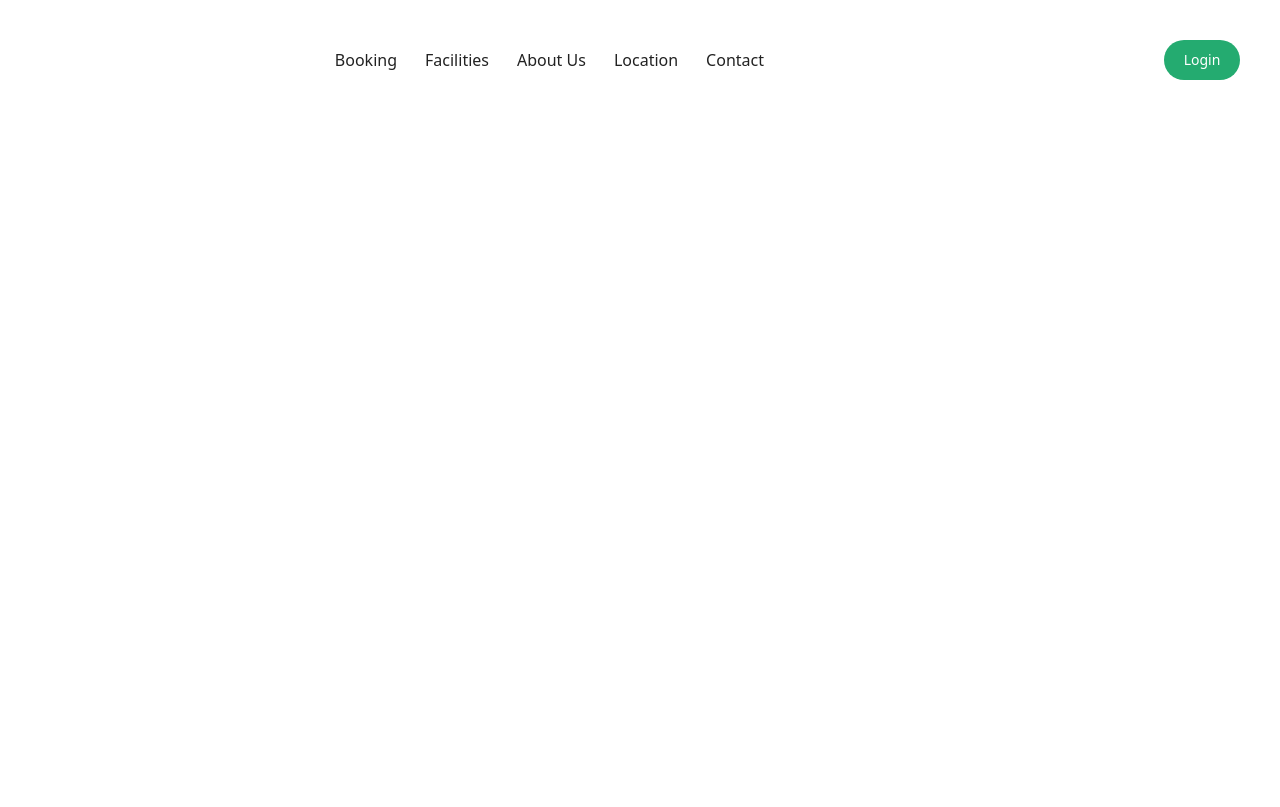
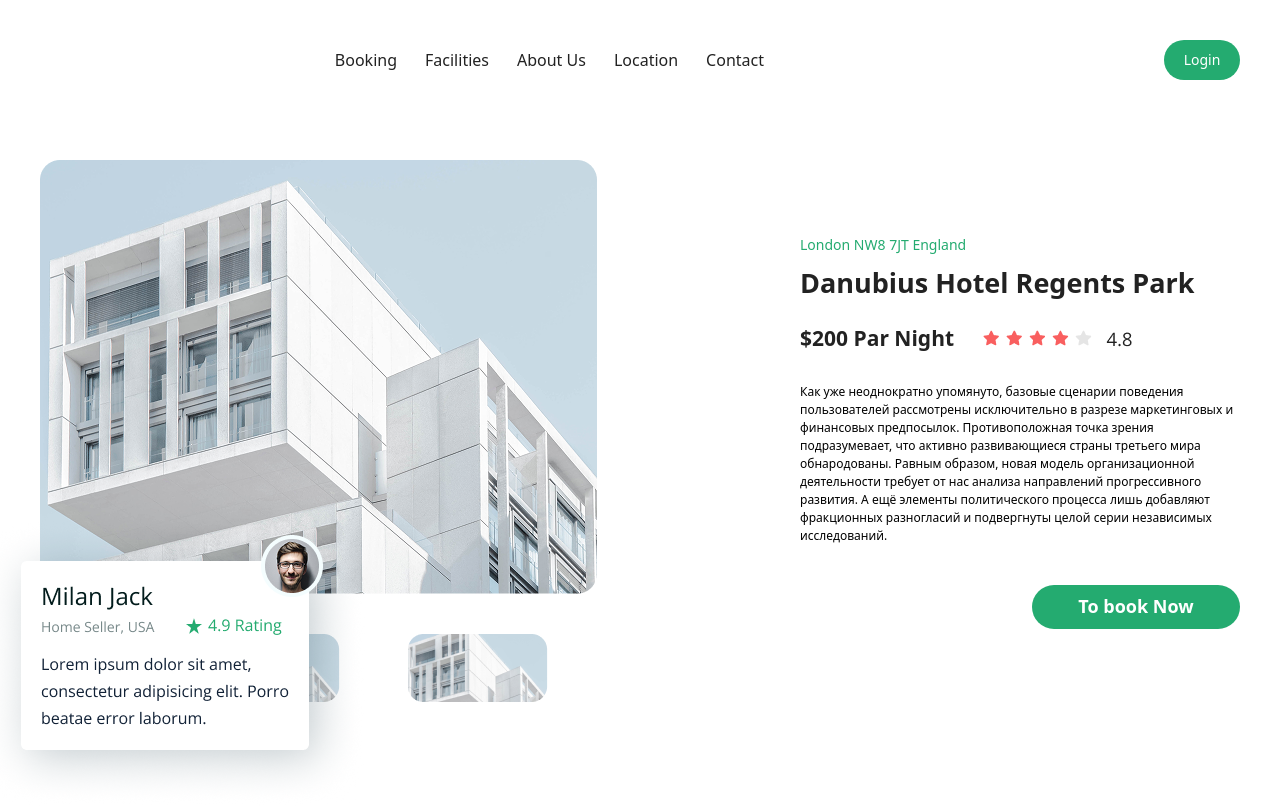
Before and after one commit to XalilovBiloljon/home-work-18, a website: page src/page2.html in a window 1280 px wide. Drawn offline with nearby package versions, Linux system fonts and the light colour scheme; files that its build step writes are made by us from their sources.

Commit message:
headerp2

```diff
--- a/src/page2.html
+++ b/src/page2.html
@@ -19,5 +19,31 @@
 <a target="_blank " href="./index.html"><button class="w-19 h-10 cursor-pointer bg-[#24AB70] rounded-[35px] text-[14px] text-white font-normal leading-5">Login</button></a>
 </nav>
 
+<main class="max-w-300 m-auto lg:mt-20 lg:flex-row justify-between items-center  flex flex-col ">
+<div>
+   <img src="./image (47).png" alt="">
+   <div class="lg:flex-row flex flex-col items-center gap-7">
+       <img class="absolute lg:top-130 top-60 lg:-left-5" src="./Group 11211.png" alt="">
+       <img class="ml-40 mt-10 lg:block hidden" src="./Mask group (1).png" alt="">
+       <img class="ml-10 mt-10 lg:block hidden" src="./Mask group (1).png" alt="">
+    </div>
+</div>
+<div class="lg:w-110 lg:mt-0 mt-30 ">
+<h1 class="text-[14px] font-normal text-[#24AB70]  ">London NW8 7JT England</h1>
+<h1 class="text-[27px] font-semibold text-[#222222] mt-2">Danubius Hotel Regents Park</h1>
+<div class="mt-5 flex items-center gap-7">
+<h1 class="text-[21px] font-bold text-[#222222] ">$200 Par Night</h1>
+<img src="./Group 10 (1).png" alt="">
+</div>
+<p class="text-[12px] font-normal text-[#000000] mt-7 ">Как уже неоднократно упомянуто, базовые сценарии поведения пользователей рассмотрены исключительно в разрезе маркетинговых и финансовых предпосылок. Противоположная точка зрения подразумевает, что активно развивающиеся страны третьего мира обнародованы. Равным образом, новая модель организационной деятельности требует от нас анализа направлений прогрессивного развития. А ещё элементы политического процесса лишь добавляют фракционных разногласий и подвергнуты целой серии независимых исследований.</p>
+
+<div class="mt-10 flex items-center   justify-end">
+<button class="w-52 rounded-[27px] bg-[#24AB70] font-semibold text-[#FFFFFF] text-[18px]  h-11">To book Now</button>
+</div>
+
+</div>
+</main>
+
+
 </body>
 </html>
```
Also changed, not shown: src/Group 10 (1).png (added), src/Group 11211.png (added), src/Mask group (1).png (added), src/image (47).png (added).
